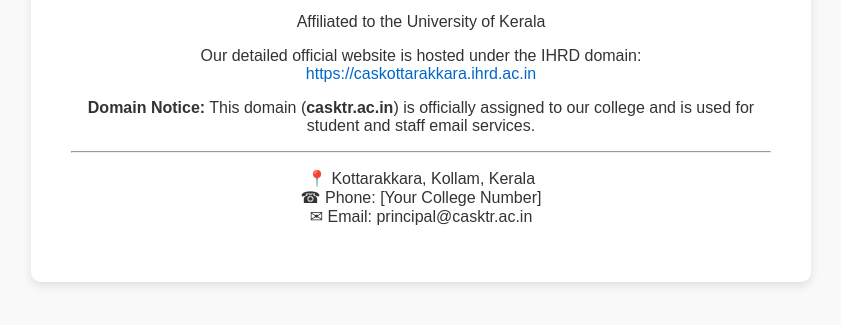
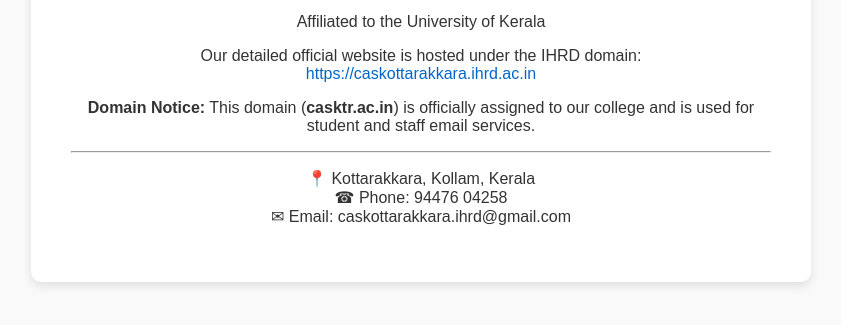
Before and after one commit to sajeev-anzalna/casktr-landing, a plain HTML site: page index.html in a window 1280 px wide. Shown: the part 199-524 px from the top of the page, without its empty margins (219-1060 px from the left). Drawn offline with Linux system fonts and the light colour scheme.

Commit message:
Update index.html

```diff
--- a/index.html
+++ b/index.html
@@ -46,8 +46,8 @@
 
     <hr>
     <p>📍 Kottarakkara, Kollam, Kerala<br>
-    ☎ Phone: [Your College Number]<br>
-    ✉ Email: principal@casktr.ac.in</p>
+    ☎ Phone:  94476 04258<br>
+    ✉ Email: caskottarakkara.ihrd@gmail.com</p>
   </div>
 </body>
 </html>
```
